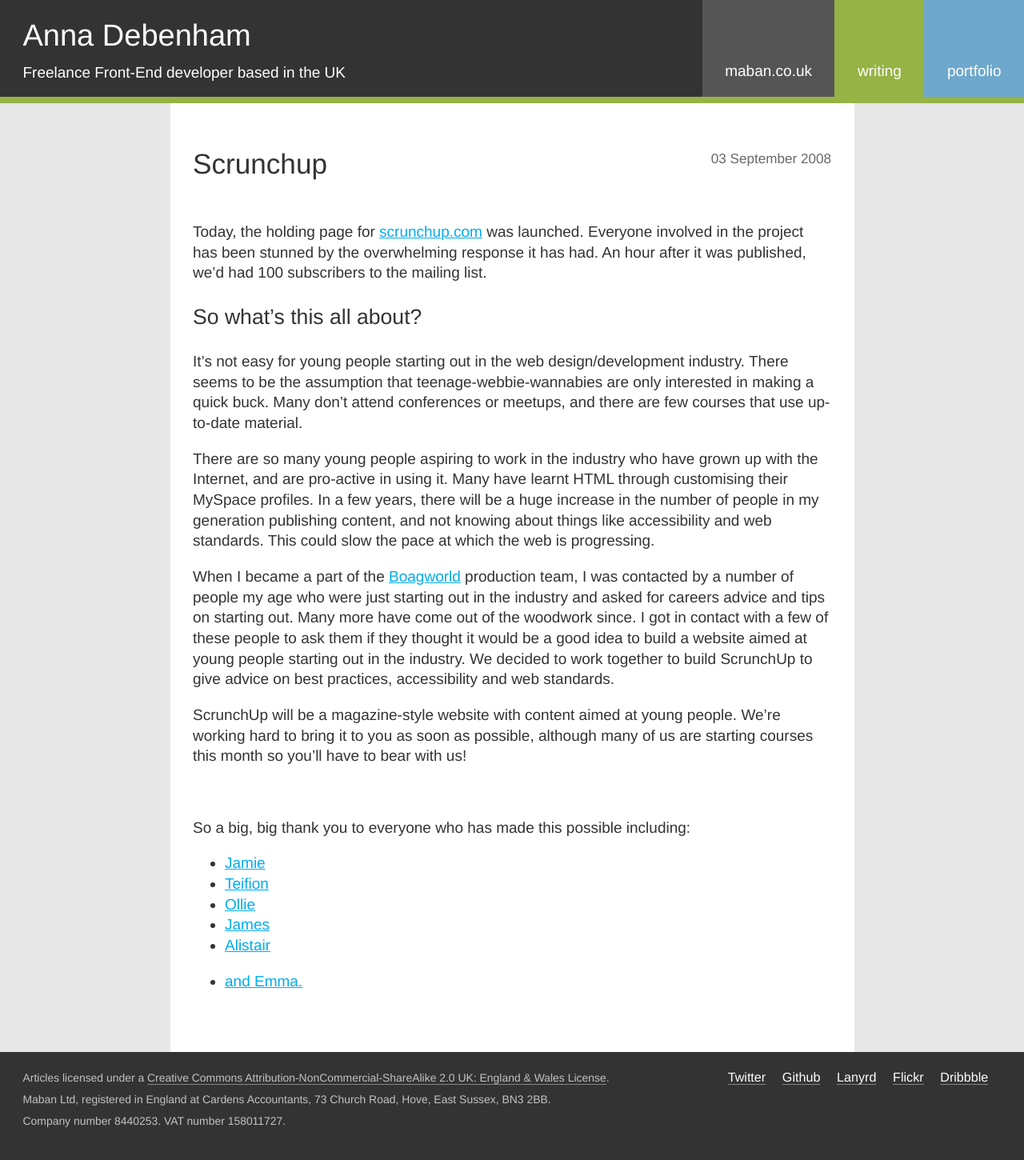
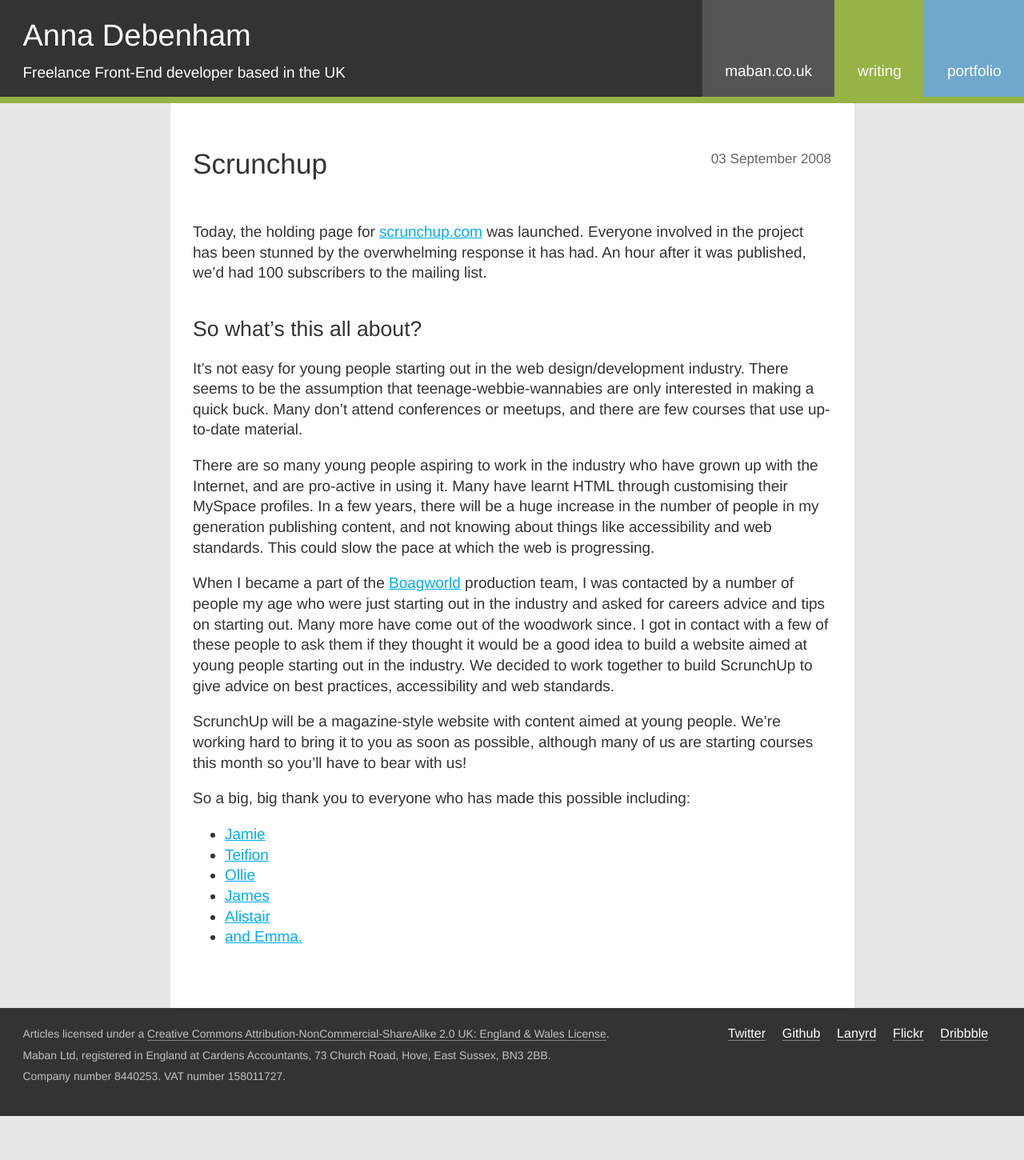
Before and after one commit to maban/maban, a Jekyll site: the page built from _posts/2008-09-03-18.html, in a window 1280 px wide. Shown: the whole page at 80% size. Built offline with Jekyll 4.4.1, drawn with Linux system fonts in a browser that asks for light colours; after the commit the page ends 1395 px from its top, so only the background shows below that.

Commit message:
Clean up post 18

```diff
--- a/_posts/2008-09-03-18.html
+++ b/_posts/2008-09-03-18.html
@@ -3,25 +3,25 @@ layout: post
 title: Scrunchup
 ---
 
-<p>Today, the holding page for <a href="http://www.scrunchup.com">scrunchup.com</a> was launched.  Everyone involved in the project has been stunned by the overwhelming response it has had.  An hour after it was published, we&#8217;d had 100 subscribers to the mailing list.</p>
+<p>Today, the holding page for <a href="http://www.scrunchup.com">scrunchup.com</a> was launched.  Everyone involved in the project has been stunned by the overwhelming response it has had. An hour after it was published, we&#8217;d had 100 subscribers to the mailing list.</p>
 
-<h3>So what&#8217;s this all about?</h3>
+<h2>So what&#8217;s this all about?</h2>
 
 <p>It&#8217;s not easy for young people starting out in the web design/development industry.  There seems to be the assumption that teenage-webbie-wannabies are only interested in making a quick buck.  Many don&#8217;t attend conferences or meetups, and there are few courses that use up-to-date material.</p>
 
-<p>There are so many young people aspiring to work in the industry who have grown up with the Internet, and are pro-active in using it.  Many have learnt <span class="caps">HTML</span> through customising their MySpace profiles.  In a few years, there will be a huge increase in the number of people in my generation publishing content, and not knowing about things like accessibility and web standards.  This could slow the pace at which the web is progressing.</p></p>
+<p>There are so many young people aspiring to work in the industry who have grown up with the Internet, and are pro-active in using it.  Many have learnt HTML through customising their MySpace profiles.  In a few years, there will be a huge increase in the number of people in my generation publishing content, and not knowing about things like accessibility and web standards.  This could slow the pace at which the web is progressing.</p>
 
 <p>When I became a part of the <a href="http://www.boagworld.com/">Boagworld</a> production team, I was contacted by a number of people my age who were just starting out in the industry and asked for careers advice and tips on starting out.  Many more have come out of the woodwork since. I got in contact with a few of these people to ask them if they thought it would be a good idea to build a website aimed at young people starting out in the industry.  We decided to work together to build ScrunchUp to give advice on best practices, accessibility and web standards.</p>
 
-<p>ScrunchUp will be a magazine-style website with content aimed at young people.  We&#8217;re working hard to bring it to you as soon as possible, although many of us are starting courses this month so you&#8217;ll have to bear with us!</p><br />
+<p>ScrunchUp will be a magazine-style website with content aimed at young people.  We&#8217;re working hard to bring it to you as soon as possible, although many of us are starting courses this month so you&#8217;ll have to bear with us!</p>
+
 <p>So a big, big thank you to everyone who has made this possible including:</p>
 
-<p>	<ul>
+<ul>
 	<li><a href="http://twitter.com/JamieKnight">Jamie</a></li>
 	<li><a href="http://twitter.com/Teifion">Teifion</a></li>
 	<li><a href="http://twitter.com/olliedude2k">Ollie</a></li>
 	<li><a href="http://www.twitter.com/jamesosb">James</a></li>
-	<li><a href="http://twitter.com/Alistair1990">Alistair</a></li></p>
-
-<p>		<li><a href="http://twitter.com/clarityjane">and Emma.</a></li>
-</ul></p>
+	<li><a href="http://twitter.com/Alistair1990">Alistair</a></li>
+    <li><a href="http://twitter.com/clarityjane">and Emma.</a></li>
+</ul>
```
